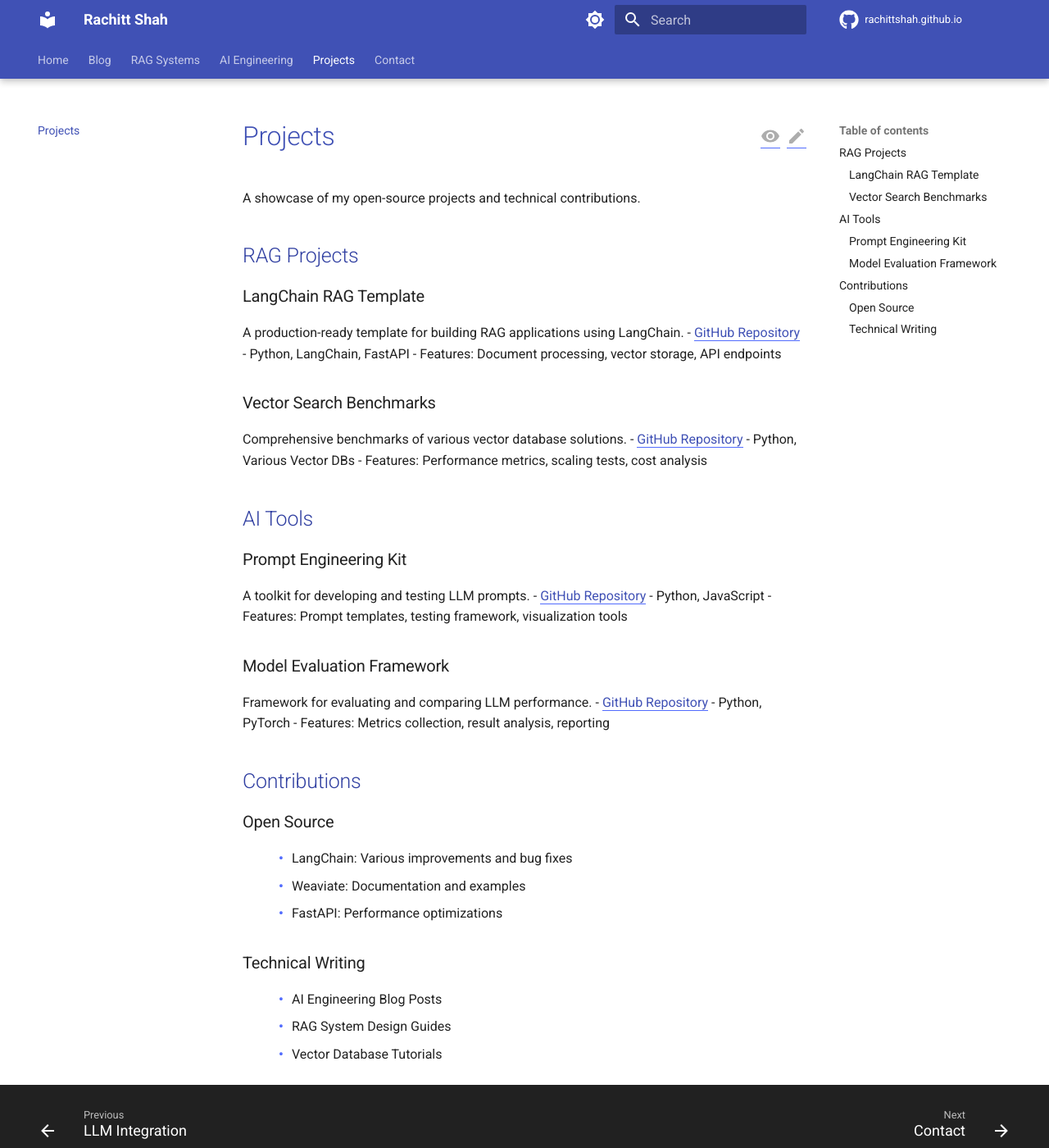
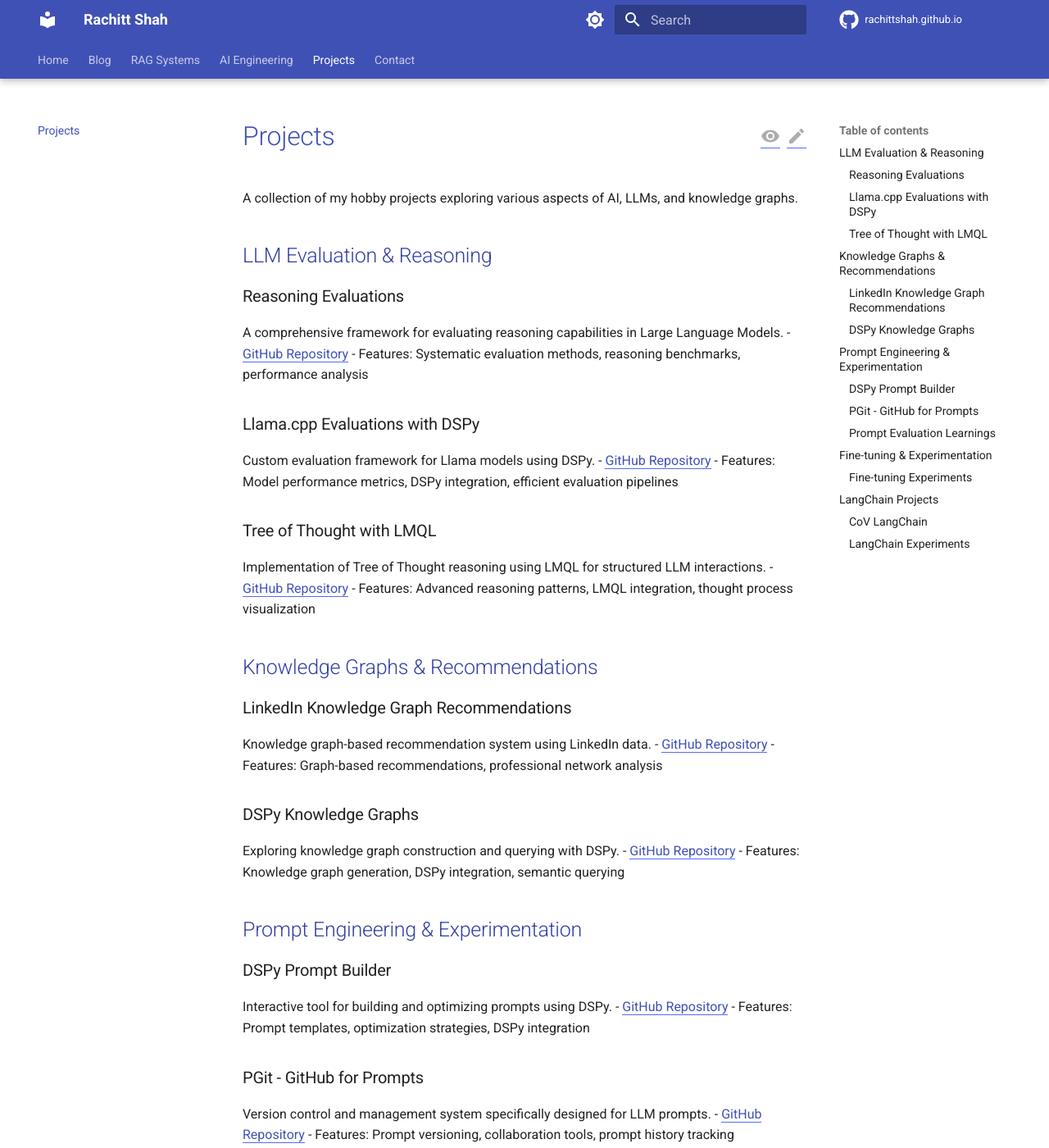
Before and after one commit to rachittshah/rachittshah.github.io, an MkDocs documentation site: the page built from docs/projects.md, in a window 1280 px wide and 1400 px high. Shown: the whole window at 82% size. Built offline with MkDocs 1.6.1 and Material for MkDocs 9.7.7, drawn with Linux system fonts in a browser that asks for light colours; comment, search, counter and statistics services are not loaded; some of the changed text lies outside the part shown.

Commit message:
Update projects page with new repositories and descriptions

```diff
--- a/docs/projects.md
+++ b/docs/projects.md
@@ -1,43 +1,68 @@
 # Projects
 
-A showcase of my open-source projects and technical contributions.
+A collection of my hobby projects exploring various aspects of AI, LLMs, and knowledge graphs.
 
-## RAG Projects
+## LLM Evaluation & Reasoning
 
-### LangChain RAG Template
-A production-ready template for building RAG applications using LangChain.
-- [GitHub Repository](https://github.com/rachittshah/langchain-rag-template)
-- Python, LangChain, FastAPI
-- Features: Document processing, vector storage, API endpoints
+### Reasoning Evaluations
+A comprehensive framework for evaluating reasoning capabilities in Large Language Models.
+- [GitHub Repository](https://github.com/rachittshah/reasoning_evals)
+- Features: Systematic evaluation methods, reasoning benchmarks, performance analysis
 
-### Vector Search Benchmarks
-Comprehensive benchmarks of various vector database solutions.
-- [GitHub Repository](https://github.com/rachittshah/vector-search-benchmarks)
-- Python, Various Vector DBs
-- Features: Performance metrics, scaling tests, cost analysis
+### Llama.cpp Evaluations with DSPy
+Custom evaluation framework for Llama models using DSPy.
+- [GitHub Repository](https://github.com/rachittshah/llama.cpp-evals-dspy)
+- Features: Model performance metrics, DSPy integration, efficient evaluation pipelines
 
-## AI Tools
+### Tree of Thought with LMQL
+Implementation of Tree of Thought reasoning using LMQL for structured LLM interactions.
+- [GitHub Repository](https://github.com/rachittshah/tree-of-thought-lmql)
+- Features: Advanced reasoning patterns, LMQL integration, thought process visualization
 
-### Prompt Engineering Kit
-A toolkit for developing and testing LLM prompts.
-- [GitHub Repository](https://github.com/rachittshah/prompt-engineering-kit)
-- Python, JavaScript
-- Features: Prompt templates, testing framework, visualization tools
+## Knowledge Graphs & Recommendations
 
-### Model Evaluation Framework
-Framework for evaluating and comparing LLM performance.
-- [GitHub Repository](https://github.com/rachittshah/model-evaluation-framework)
-- Python, PyTorch
-- Features: Metrics collection, result analysis, reporting
+### LinkedIn Knowledge Graph Recommendations
+Knowledge graph-based recommendation system using LinkedIn data.
+- [GitHub Repository](https://github.com/rachittshah/linkedin-kg-recommendations)
+- Features: Graph-based recommendations, professional network analysis
 
-## Contributions
+### DSPy Knowledge Graphs
+Exploring knowledge graph construction and querying with DSPy.
+- [GitHub Repository](https://github.com/rachittshah/DSpy-KGs)
+- Features: Knowledge graph generation, DSPy integration, semantic querying
 
-### Open Source
-- LangChain: Various improvements and bug fixes
-- Weaviate: Documentation and examples
-- FastAPI: Performance optimizations
+## Prompt Engineering & Experimentation
 
-### Technical Writing
-- AI Engineering Blog Posts
-- RAG System Design Guides
-- Vector Database Tutorials
+### DSPy Prompt Builder
+Interactive tool for building and optimizing prompts using DSPy.
+- [GitHub Repository](https://github.com/rachittshah/DSPy-prompt-builder)
+- Features: Prompt templates, optimization strategies, DSPy integration
+
+### PGit - GitHub for Prompts
+Version control and management system specifically designed for LLM prompts.
+- [GitHub Repository](https://github.com/rachittshah/pgit)
+- Features: Prompt versioning, collaboration tools, prompt history tracking
+
+### Prompt Evaluation Learnings
+Collection of insights and best practices for prompt engineering and evaluation.
+- [GitHub Repository](https://github.com/rachittshah/prompt-eval-learnings)
+- Features: Best practices, evaluation metrics, case studies
+
+## Fine-tuning & Experimentation
+
+### Fine-tuning Experiments
+Collection of experiments with various fine-tuning approaches for LLMs.
+- [GitHub Repository](https://github.com/rachittshah/fine-tuning-experiments)
+- Features: Different fine-tuning methods, performance comparisons, optimization techniques
+
+## LangChain Projects
+
+### CoV LangChain
+Chain of Verification implementation using LangChain.
+- [GitHub Repository](https://github.com/rachittshah/CoV-langchain)
+- Features: Verification chains, accuracy improvements, LangChain integration
+
+### LangChain Experiments
+Various experimental implementations and use cases with LangChain.
+- [GitHub Repository](https://github.com/rachittshah/experiments-langchain)
+- Features: Different chain types, use case implementations, best practices
```
